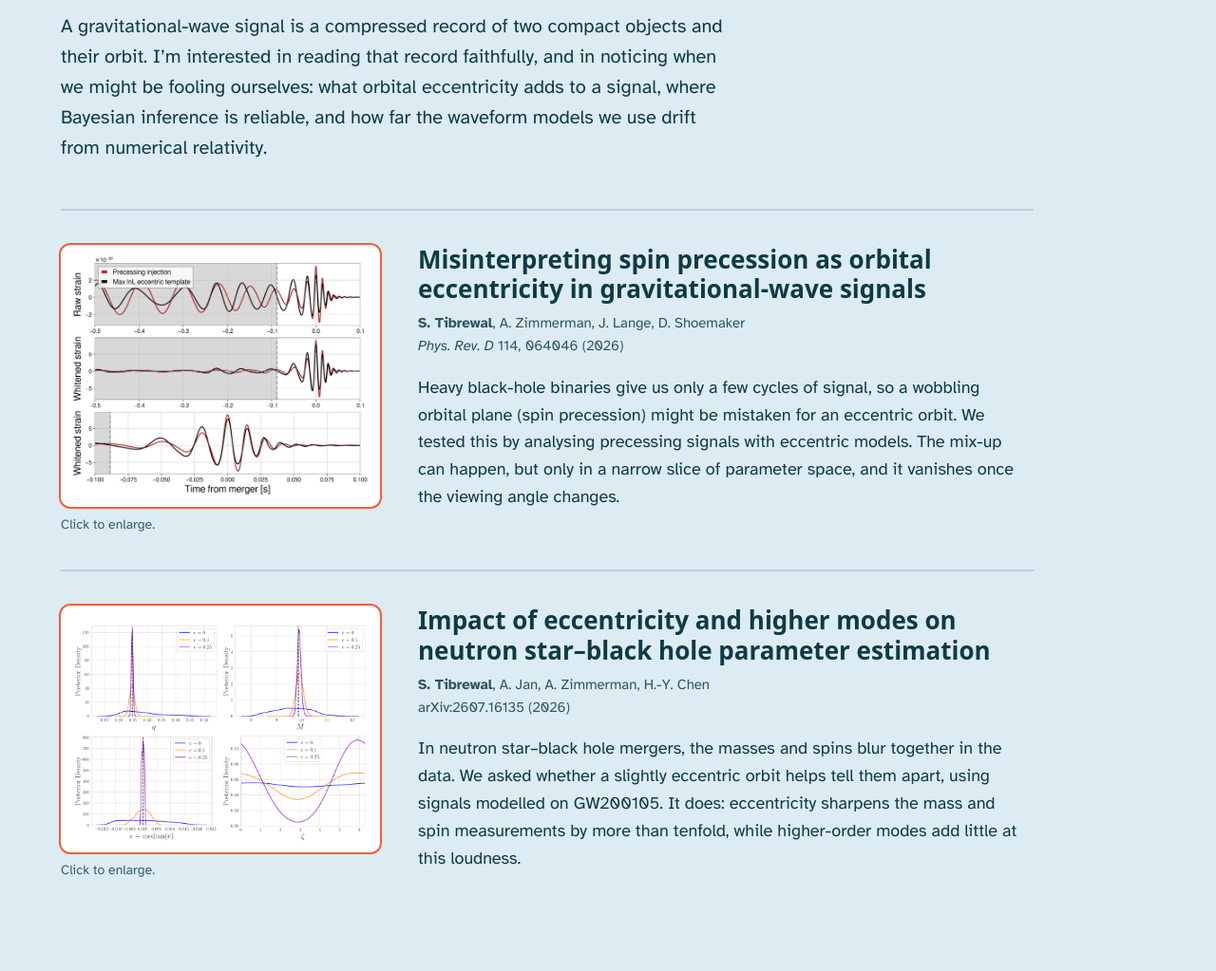
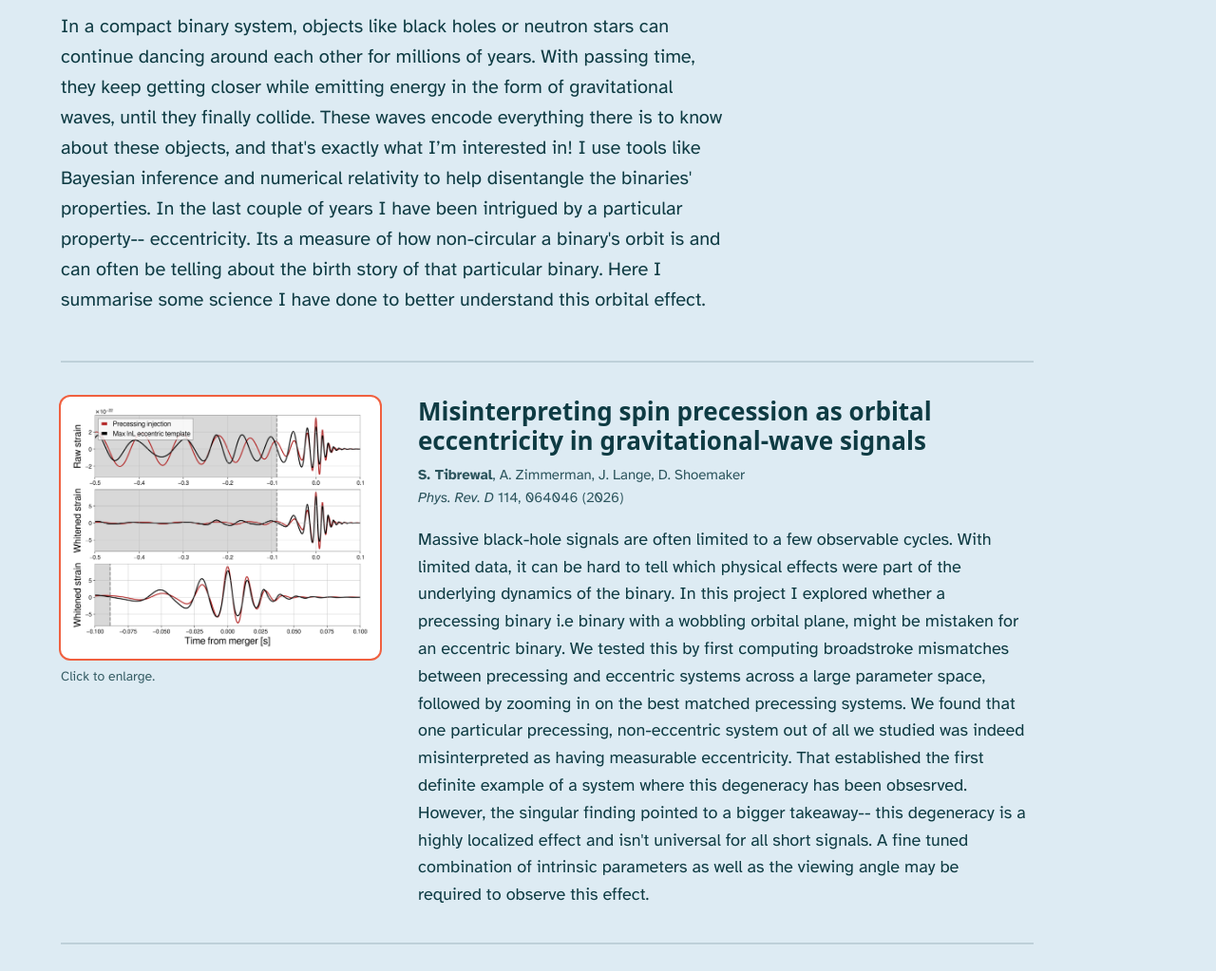
Before and after one commit to SnehalTibrewal/SnehalTibrewal.github.io, a plain HTML site: page research.html in a window 1280 px wide. Shown: the part 277-1300 px from the top of the page at 95% size. Drawn offline with Linux system fonts and the light colour scheme; a web font is replaced by a local one.

Commit message:
Updated research content

```diff
--- a/research.html
+++ b/research.html
@@ -32,7 +32,7 @@
   <main id="main" class="page">
     <h1 class="page-title">Research</h1>
     <div class="measure">
-      <p class="lead">A gravitational-wave signal is a compressed record of two compact objects and their orbit. I’m interested in reading that record faithfully, and in noticing when we might be fooling ourselves: what orbital eccentricity adds to a signal, where Bayesian inference is reliable, and how far the waveform models we use drift from numerical relativity.</p>
+      <p class="lead">In a compact binary system, objects like black holes or neutron stars can continue dancing around each other for millions of years. With passing time, they keep getting closer while emitting energy in the form of gravitational waves, until they finally collide. These waves encode everything there is to know about these objects, and that's exactly what I’m interested in! I use tools like Bayesian inference and numerical relativity to help disentangle the binaries' properties. In the last couple of years I have been intrigued by a particular property-- eccentricity. Its a measure of how non-circular a binary's orbit is and can often be telling about the birth story of that particular binary. Here I summarise some science I have done to better understand this orbital effect.</p>
       <article class="project">
         <figure>
           <a href="images/ecc-prec.png" title="Open the full-size figure"><img src="images/ecc-prec.png" alt="A precessing injection (red) and the best-fitting eccentric template (black) overlap closely near merger, in raw and whitened strain" loading="lazy"></a>
@@ -41,7 +41,7 @@
         <div>
           <h3><a href="https://arxiv.org/abs/2601.02260">Misinterpreting spin precession as orbital eccentricity in gravitational-wave signals</a></h3>
           <p class="byline"><strong>S. Tibrewal</strong>, A. Zimmerman, J. Lange, D. Shoemaker<br><em>Phys. Rev. D</em> 114, 064046 (2026)</p>
-          <p>Heavy black-hole binaries give us only a few cycles of signal, so a wobbling orbital plane (spin precession) might be mistaken for an eccentric orbit. We tested this by analysing precessing signals with eccentric models. The mix-up can happen, but only in a narrow slice of parameter space, and it vanishes once the viewing angle changes.</p>
+          <p>Massive black-hole signals are often limited to a few observable cycles. With limited data, it can be hard to tell which physical effects were part of the underlying dynamics of the binary. In this project I explored whether a precessing binary i.e binary with a wobbling orbital plane, might be mistaken for an eccentric binary. We tested this by first computing broadstroke mismatches between precessing and eccentric systems across a large parameter space, followed by zooming in on the best matched precessing systems. We found that one particular precessing, non-eccentric system out of all we studied was indeed misinterpreted as having measurable eccentricity. That established the first definite example of a system where this degeneracy has been obsesrved. However, the singular finding pointed to a bigger takeaway-- this degeneracy is a highly localized effect and isn't universal for all short signals. A fine tuned combination of intrinsic parameters as well as the viewing angle may be required to observe this effect.</p>
         </div>
       </article>
       <article class="project">
@@ -52,7 +52,7 @@
         <div>
           <h3><a href="https://arxiv.org/abs/2607.16135">Impact of eccentricity and higher modes on neutron star–black hole parameter estimation</a></h3>
           <p class="byline"><strong>S. Tibrewal</strong>, A. Jan, A. Zimmerman, H.-Y. Chen<br>arXiv:2607.16135 (2026)</p>
-          <p>In neutron star–black hole mergers, the masses and spins blur together in the data. We asked whether a slightly eccentric orbit helps tell them apart, using signals modelled on GW200105. It does: eccentricity sharpens the mass and spin measurements by more than tenfold, while higher-order modes add little at this loudness.</p>
+          <p>Astrophysically, most neutron star–black hole systems are expected to retain little to no eccentricity in the LVK sensitivity band. However, GW200105, an NSBH, is supected to have significant(e>0.05) measurable eccentricity. In this project, we asked what additional information could we extract from an eccentric NSBH. We systematically studied systems modeled after GW200105 and investigated the effect of changing eccentricity on the binary parameters as well as the higher order mode content. We found that eccentricity dramatically sharpens the mass and spin measurements by more than tenfold. This points to eccentricity not just being an additional source parameter, but also an important property to better contraint other source properties of the binary.</p>
         </div>
       </article>
 
```
